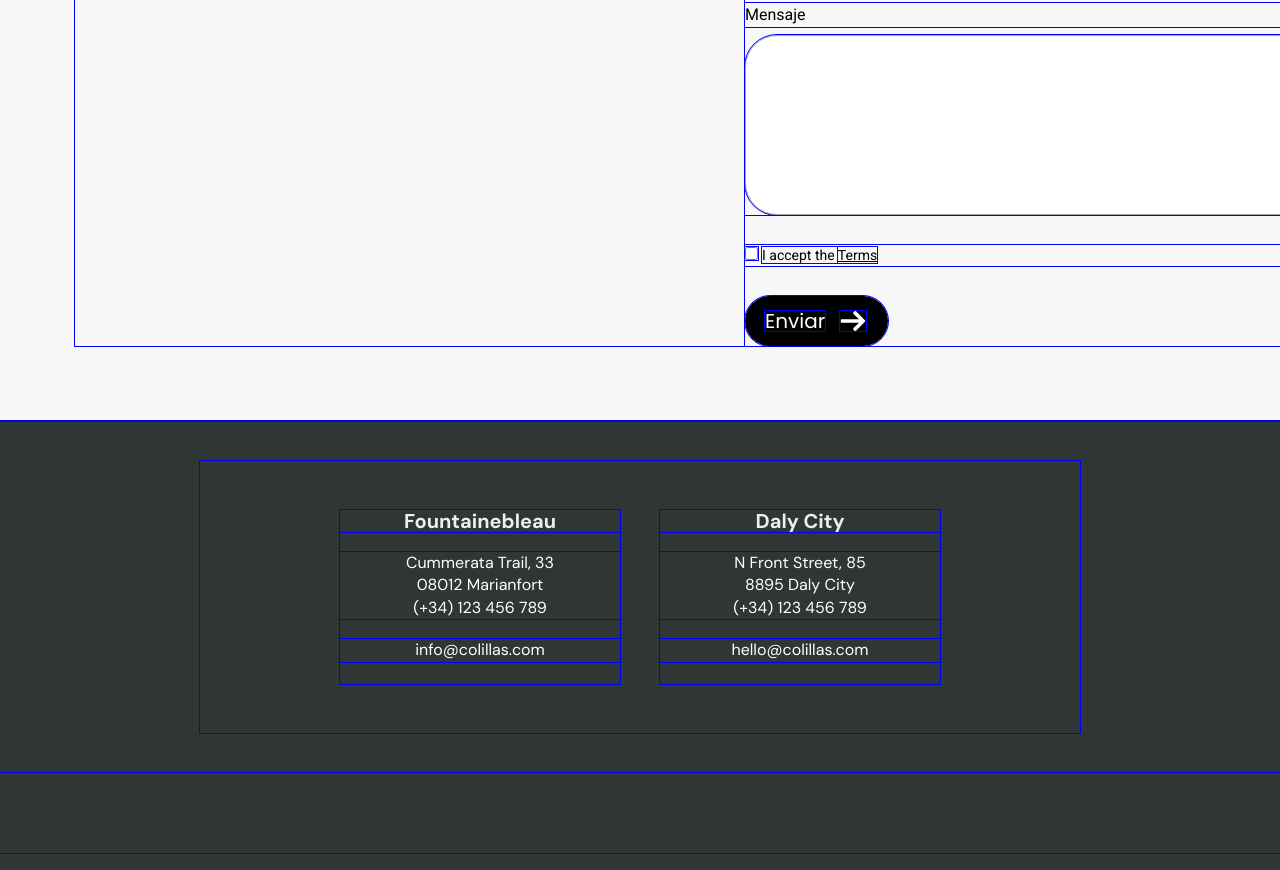
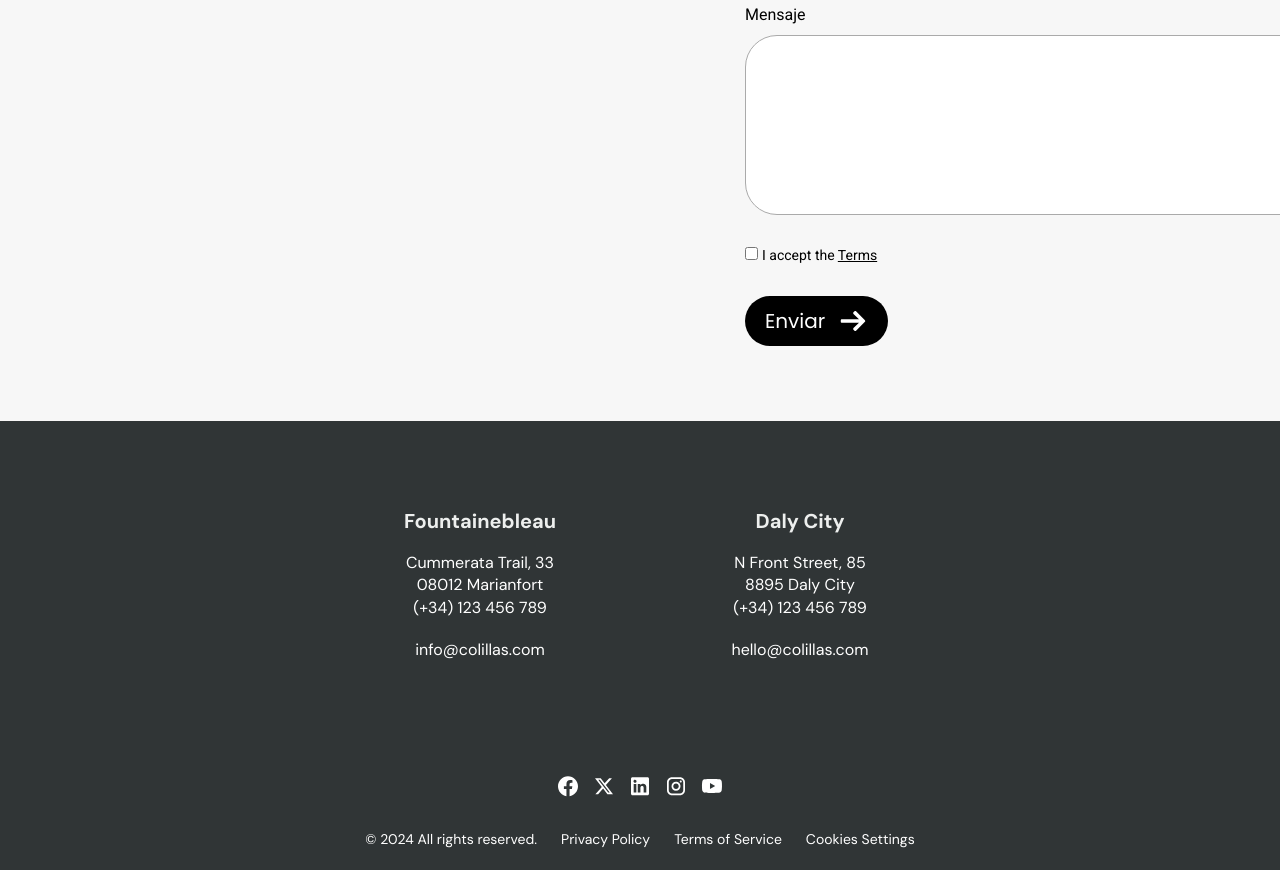
Before and after one commit to osaga-fu/prueba-tecnica-colillas-branding, a plain HTML site: page index.html in a window 1280 px wide. Shown: the part 2788-3658 px from the top of the page. Drawn offline with Linux system fonts and the light colour scheme.

Commit message:
Footer completed

```diff
--- a/index.html
+++ b/index.html
@@ -204,17 +204,49 @@
                     08012 Marianfort <br>
                     (+34) 123 456 789
                 </p>
-                <p class="link-text">info@colillas.com</p>
+                <a class="link-mail" href="mailto:">info@colillas.com</a>
             </div>
             <div class="link-column">
                 <h6 class="link-title">Daly City</h6>
                 <p class="link-text">N Front Street, 85<br>
                     8895 Daly City <br>
                     (+34) 123 456 789</p>
-                <p class="link-text">hello@colillas.com</p>
+                <a class="link-mail" href="mailto:">hello@colillas.com</a>
             </div>
         </section>
-        <section class="footer-credits"></section>
+        <section class="footer-credits">
+            <div class="social-links">
+                <a href="https://www.facebook.com/" target="_blank" rel="noopener noreferrer">
+                    <img src="./assets/Facebook.svg" alt="Facebook">
+                </a>
+                <a href="https://www.x.com" target="_blank" rel="noopener noreferrer">
+                    <img src="./assets/X.svg" alt="X">
+                </a>
+                <a href="http://www.linkedin.com" target="_blank" rel="noopener noreferrer">
+                    <img src="./assets/LinkedIn.svg" alt="Linkedin">
+                </a>
+                <a href="http://www.instagram.com" target="_blank" rel="noopener noreferrer">
+                    <img src="./assets/Instagram.svg" alt="Instagram">
+                </a>
+                <a href="http://www.youtube.com" target="_blank" rel="noopener noreferrer">
+                    <img src="./assets/Youtube.svg" alt="Youtube">
+                </a>
+            </div>
+            <div class="credits">
+                <p class="credits-text">© 2024 All rights reserved.</p>
+                <div class="credits-links">
+                    <a class="credits-text" href="https://colillas.com/en/" target="_blank" rel="noopener noreferrer">
+                        Privacy Policy
+                    </a>
+                    <a class="credits-text" href="https://colillas.com/en/" target="_blank" rel="noopener noreferrer">
+                        Terms of Service
+                    </a>
+                    <a class="credits-text" href="https://colillas.com/en/" target="_blank" rel="noopener noreferrer">
+                        Cookies Settings
+                    </a>
+                </div>
+            </div>
+        </section>
     </footer>
   </body>
 </html>
--- a/styles.css
+++ b/styles.css
@@ -29,7 +29,7 @@
   margin: 0;
   padding: 0;
   box-sizing: border-box;
-  outline: blue solid 1px;
+  /* outline: blue solid 1px; */
 }
 
 a {
@@ -484,24 +484,57 @@ footer {
 
 .link-title {
   color: #edefee;
-  font-family: 'DM Sans';
+  font-family: "DM Sans";
   font-weight: 700;
   font-size: 20px;
   line-height: 22px;
   text-align: center;
 }
 
+.link-mail,
 .link-text {
   color: #fff;
-    font-family: 'DM Sans';
+  font-family: "DM Sans";
   font-weight: 400;
   font-size: 16px;
   line-height: 22.4px;
   text-align: center;
   width: 280px;
+  text-decoration: none;
 }
 
 .footer-credits {
+  display: flex;
+  flex-direction: column;
+  gap: 32px;
   width: 1280px;
   height: 80px;
 }
+
+.social-links {
+  display: flex;
+  gap: 12px;
+  justify-content: center;
+  height: 24px;
+}
+
+.credits {
+    height: 24px;
+    display: flex;
+    gap: 24px;
+    justify-content: center;
+}
+
+.credits-text{
+    font-family: 'DM Sans';
+    font-weight: 400;
+    font-size: 14px;
+    line-height: 21px;
+    color: #fff;
+    text-decoration: none;
+}
+
+.credits-links{
+    display: flex;
+    gap: 24px;
+}
```
Also changed, not shown: assets/Facebook.svg (added), assets/Instagram.svg (added), assets/LinkedIn.svg (added), assets/X.svg (added), assets/Youtube.svg (added). Lines whose indentation alone changed are shown as unchanged.
